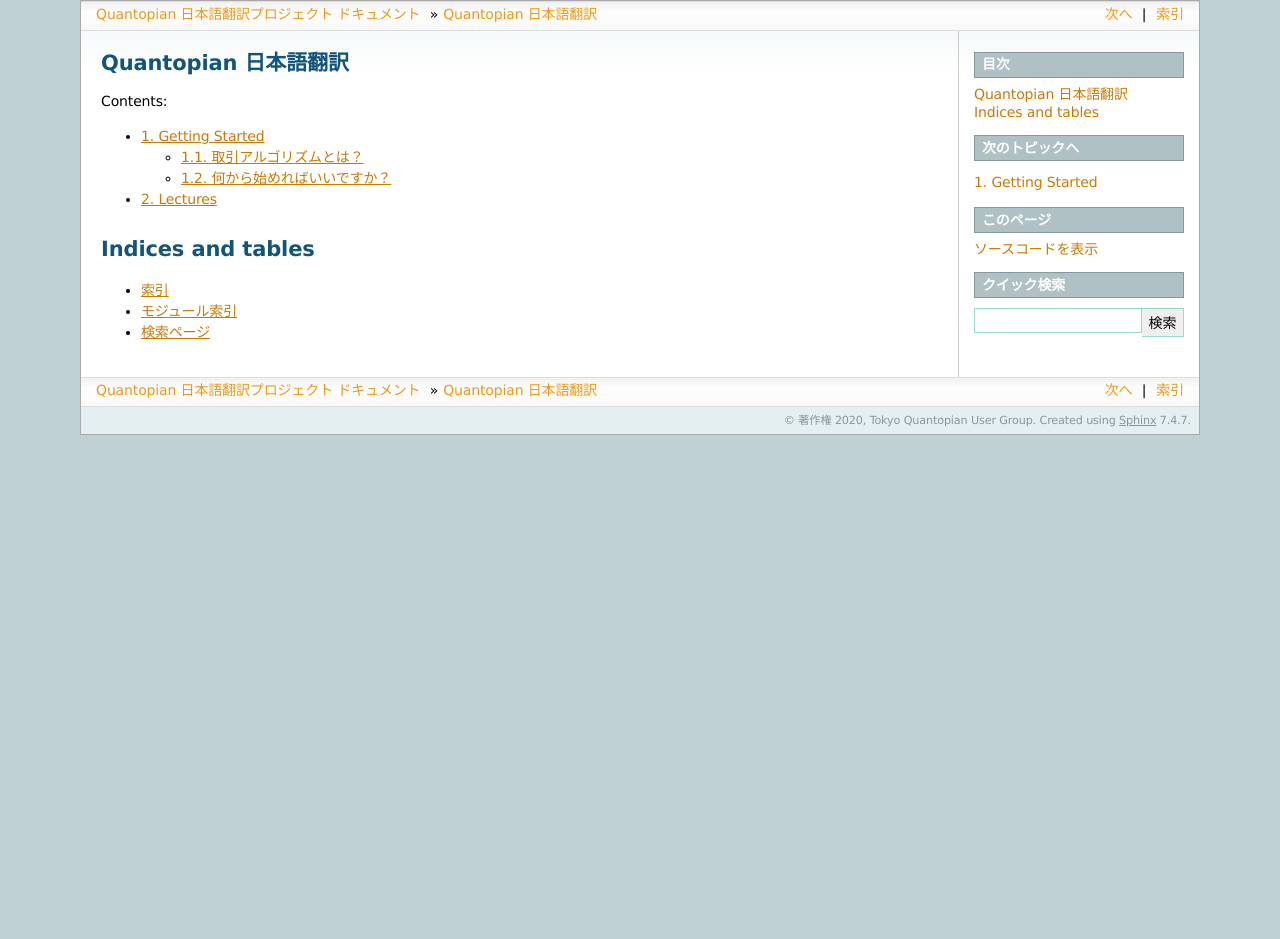
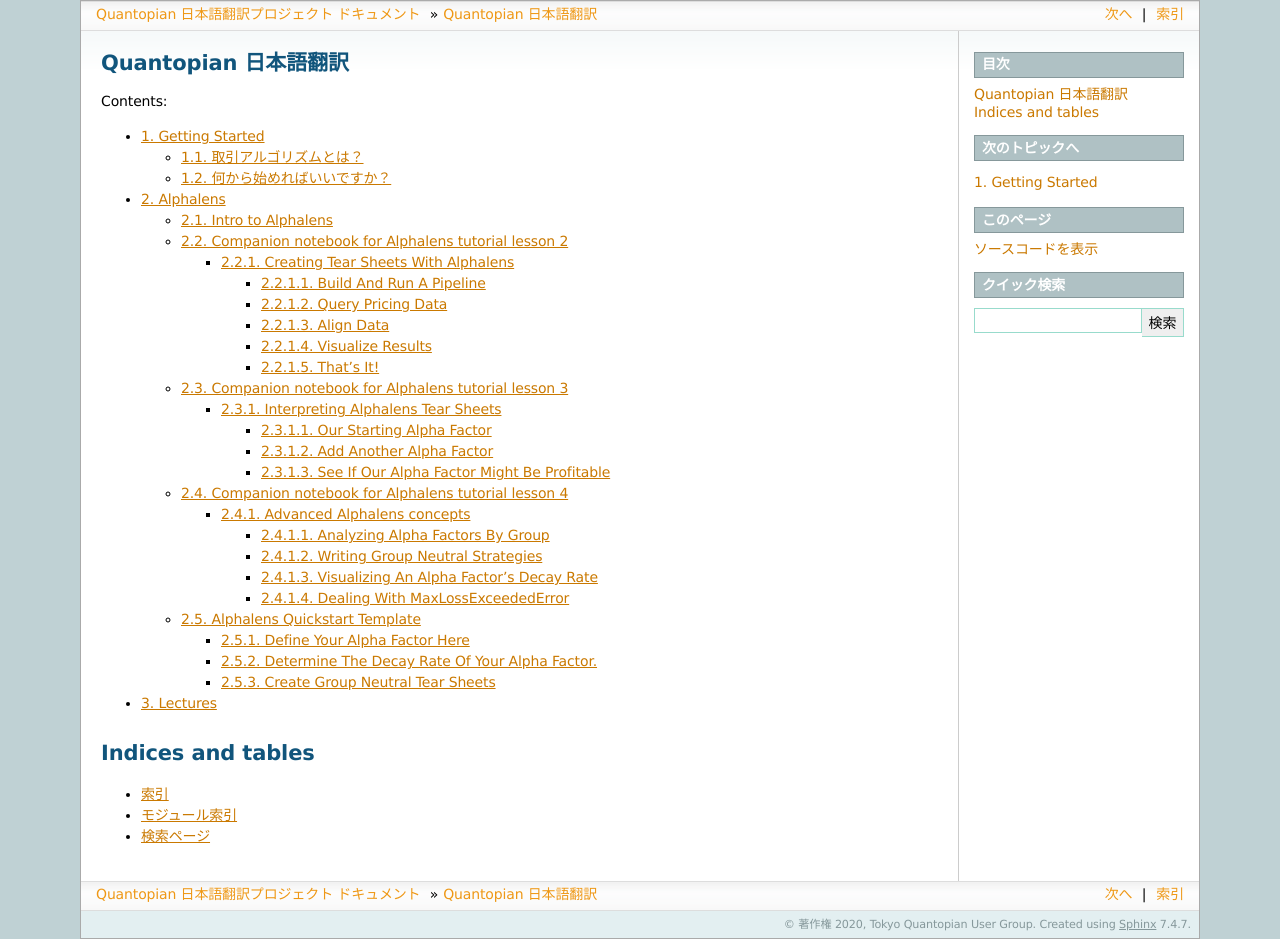
Before and after one commit to tokyoquantopian/quantopian-doc-ja, a Sphinx documentation site: the page built from source/index.rst, in a window 1280 px wide. Built offline with Sphinx 7.4.7, drawn with Linux system fonts in a browser that asks for light colours; before the commit the page ends 900 px from its top, so only the background shows below that; some of the changed lines change nothing that is shown.

Commit message:
Got all the rst files to tranlate

```diff
--- /dev/null
+++ b/source/tutorial/3_alphalens_lesson_1.rst
@@ -0,0 +1,5 @@
+
+Intro to Alphalens
+===================
+
+Welcome to the Alphalens Tutorial! This tutorial assumes that you have completed the Getting Started and Pipeline API tutorials.
--- /dev/null
+++ b/source/tutorial/3_alphalens_lesson_2.rst
@@ -0,0 +1,113 @@
+Companion notebook for Alphalens tutorial lesson 2
+^^^^^^^^^^^^^^^^^^^^^^^^^^^^^^^^^^^^^^^^^^^^^^^^^^
+
+Creating Tear Sheets With Alphalens
+===================================
+
+In the previous lesson, you learned what Alphalens is. In this lesson,
+you will learn a four step process for how to use it:
+
+1. Express an alpha factor and define a trading universe by creating and
+   running a Pipeline over a certain time period.
+2. Query pricing data for the assets in our universe during that same
+   time period with ``get_pricing()``.
+3. Align the alpha factor data with the pricing data with
+   ``get_clean_factor_and_forward_returns()``.
+4. Visualize how well our alpha factor predicts future price movements
+   with ``create_full_tear_sheet()``.
+
+Build And Run A Pipeline
+------------------------
+
+Execute the following code to express an alpha factor based on asset
+growth, then run it with ``run_pipeline()``
+
+.. code:: ipython3
+
+    from quantopian.pipeline import Pipeline
+    from quantopian.pipeline.data import factset
+    from quantopian.research import run_pipeline
+    from quantopian.pipeline.filters import QTradableStocksUS
+
+    def make_pipeline():
+
+        # Measures a company's asset growth rate.
+        asset_growth = factset.Fundamentals.assets_gr_qf.latest
+
+        return Pipeline(
+            columns = {'Asset Growth': asset_growth},
+            screen = QTradableStocksUS() & asset_growth.notnull()
+        )
+
+    pipeline_output = run_pipeline(pipeline=make_pipeline(), start_date='2014-1-1', end_date='2016-1-1')
+
+    # Show the first 5 rows of factor_data
+    pipeline_output.head(5)
+
+Query Pricing Data
+------------------
+
+Now that we have factor data, let’s get pricing data for the same time
+period. ``get_pricing()`` returns pricing data for a list of assets over
+a specified time period. It requires four arguments: - A list of assets
+for which we want pricing. - A start date - An end date - Whether to use
+open, high, low or close pricing.
+
+Execute the following cell to get pricing data.
+
+.. code:: ipython3
+
+    pricing_data = get_pricing(
+        symbols=pipeline_output.index.levels[1], # Finds all assets that appear at least once in "factor_data"
+        start_date='2014-1-1',
+        end_date='2016-2-1', # must be after run_pipeline()'s end date. Explained more in lesson 4
+        fields='open_price' # Generally, you should use open pricing.
+    )
+
+    # Show the first 5 rows of pricing_data
+    pricing_data.head(5)
+
+Align Data
+----------
+
+``get_clean_factor_and_forward_returns()`` aligns the factor data
+created by ``run_pipeline()`` with the pricing data created by
+``get_pricing()``, and returns an object suitable for analysis with
+Alphalens’ charting functions. It requires two arguments: - The factor
+data we created with ``run_pipeline()``. - The pricing data we created
+with ``get_pricing()``.
+
+Execute the following cell to align the factor data with the pricing
+data.
+
+.. code:: ipython3
+
+    from alphalens.utils import get_clean_factor_and_forward_returns
+
+    factor_data = get_clean_factor_and_forward_returns(
+        factor=pipeline_output,
+        prices=pricing_data
+    )
+
+    # Show the first 5 rows of merged_data
+    factor_data.head(5)
+
+Visualize Results
+-----------------
+
+Finally, execute the following cell to pass the output of
+``get_clean_factor_and_forward_returns()`` to a function called
+``create_full_tear_sheet()``. This will create whats known as a tear
+sheet.
+
+.. code:: ipython3
+
+    from alphalens.tears import create_full_tear_sheet
+
+    create_full_tear_sheet(factor_data)
+
+That’s It!
+----------
+
+In the next lesson, we will show you how to interpret the charts
+produced by ``create_full_tear_sheet()``.
--- /dev/null
+++ b/source/tutorial/3_alphalens_lesson_3.rst
@@ -0,0 +1,188 @@
+Companion notebook for Alphalens tutorial lesson 3
+^^^^^^^^^^^^^^^^^^^^^^^^^^^^^^^^^^^^^^^^^^^^^^^^^^
+
+Interpreting Alphalens Tear Sheets
+==================================
+
+In the previous lesson, you learned how to query and process data so
+that we can analyze it with Alphalens tear sheets. In this lesson, you
+will experience a few iterations of the alpha discovery phase of the
+`quant
+workflow <https://blog.quantopian.com/a-professional-quant-equity-workflow/>`__
+by analyzing those tear sheets.
+
+In this lesson, we will:
+
+1. Analyze how well an alpha factor predicts future price movements with
+   ``create_information_tear_sheet()``.
+2. Try to improve our original alpha factor by combining it with another
+   alpha factor.
+3. Preview how profitable our alpha factor might be with
+   ``create_returns_tear_sheet()``.
+
+Our Starting Alpha Factor
+~~~~~~~~~~~~~~~~~~~~~~~~~
+
+The following code expresses an alpha factor based on a company’s net
+income and market cap, then creates an information tear sheet for that
+alpha factor. We will start analyzing the alpha factor by looking at
+it’s information coefficient (IC). The IC is a number ranging from -1,
+to 1, which quantifies the predictiveness of an alpha factor. Any number
+above 0 is considered somewhat predictive.
+
+The first number you should look at is the IC mean, which is an alpha
+factor’s average IC over a given time period. You want your factor’s IC
+Mean to be as high as possible. Generally speaking, a factor is worth
+investigating if it has an IC mean over 0. If it has an IC mean close to
+.1 (or higher) over a large trading universe, that factor is probably
+**exceptionally good**. In fact, you might want to check to make sure
+there isn’t some lookahead bias if your alpha factor’s IC mean is over
+.1
+
+**Run the cell below to create an information tear sheet for our alpha
+factor. Notice how the IC Mean figures (the first numbers on the first
+chart) are all positive. That is a good sign!**
+
+.. code:: ipython3
+
+    from quantopian.pipeline.data import factset
+    from quantopian.pipeline import Pipeline
+    from quantopian.research import run_pipeline
+    from quantopian.pipeline.factors import CustomFactor, SimpleMovingAverage
+    from quantopian.pipeline.filters import QTradableStocksUS
+    from alphalens.tears import create_information_tear_sheet
+    from alphalens.utils import get_clean_factor_and_forward_returns
+
+
+    def make_pipeline():
+
+        # 1 year moving average of year over year net income
+        net_income_moving_average = SimpleMovingAverage(
+            inputs=[factset.Fundamentals.net_inc_af],
+            window_length=252
+        )
+
+        # 1 year moving average of market cap
+        market_cap_moving_average = SimpleMovingAverage(
+            inputs=[factset.Fundamentals.mkt_val],
+            window_length=252
+        )
+
+        average_market_cap_per_net_income = (market_cap_moving_average / net_income_moving_average)
+
+        # the last quarter's net income
+        net_income = factset.Fundamentals.net_inc_qf.latest
+
+        projected_market_cap = average_market_cap_per_net_income * net_income
+
+        return Pipeline(
+            columns = {'projected_market_cap': projected_market_cap},
+            screen = QTradableStocksUS() & projected_market_cap.notnull()
+        )
+
+
+    pipeline_output = run_pipeline(make_pipeline(), '2010-1-1', '2012-1-1')
+    pricing_data = get_pricing(pipeline_output.index.levels[1], '2010-1-1', '2012-2-1', fields='open_price')
+    factor_data = get_clean_factor_and_forward_returns(pipeline_output, pricing_data)
+
+    create_information_tear_sheet(factor_data)
+
+Add Another Alpha Factor
+~~~~~~~~~~~~~~~~~~~~~~~~
+
+**Alphalens is useful for identifying alpha factors that aren’t
+predictive early in the quant workflow. This allows you to avoid wasting
+time running a full backtest on a factor that could have been discarded
+earlier in the process.**
+
+Run the following cell to express another alpha factor called
+``price_to_book``, combine it with ``projected_market_cap`` using
+zscores and winsorization, then creates another information tearsheet
+based on our new (and hopefully improved) alpha factor.
+
+Notice how the IC figures are lower than they were in the first chart.
+That means the factor we added is making our predictions worse!
+
+.. code:: ipython3
+
+    def make_pipeline():
+
+        net_income_moving_average = SimpleMovingAverage( # 1 year moving average of year over year net income
+            inputs=[factset.Fundamentals.net_inc_af],
+            window_length=252
+        )
+
+        market_cap_moving_average = SimpleMovingAverage( # 1 year moving average of market cap
+            inputs=[factset.Fundamentals.mkt_val],
+            window_length=252
+        )
+
+        average_market_cap_per_net_income = (market_cap_moving_average / net_income_moving_average)
+
+        net_income = factset.Fundamentals.net_inc_qf.latest # the last quarter's net income
+
+        projected_market_cap = average_market_cap_per_net_income * net_income
+
+        price_to_book = factset.Fundamentals.pbk_qf.latest
+
+        factor_to_analyze = projected_market_cap.zscore() + price_to_book.zscore()
+
+        return Pipeline(
+            columns = {'factor_to_analyze': factor_to_analyze},
+            screen = QTradableStocksUS() & factor_to_analyze.notnull()
+        )
+
+
+
+    pipeline_output = run_pipeline(make_pipeline(), '2010-1-1', '2012-1-1')
+    pricing_data = get_pricing(pipeline_output.index.levels[1], '2010-1-1', '2012-2-1', fields='open_price')
+    new_factor_data = get_clean_factor_and_forward_returns(pipeline_output, pricing_data)
+
+    create_information_tear_sheet(new_factor_data)
+
+See If Our Alpha Factor Might Be Profitable
+~~~~~~~~~~~~~~~~~~~~~~~~~~~~~~~~~~~~~~~~~~~
+
+We found that the first iteration of our alpha factor had more
+predictive value than the second one. Let’s see if the original alpha
+factor might make any money.
+
+``create_returns_tear_sheet()`` splits your universe into quantiles,
+then shows the returns generated by each quantile over different time
+periods. Quantile 1 is the 20% of assets with the lowest alpha factor
+values, and quantile 5 is the highest 20%.
+
+This function creates six types of charts, but the two most important
+ones are:
+
+-  **Mean period-wise returns by factor quantile:** This chart shows the
+   average return for each quantile in your universe, per time period.
+   You want the quantiles on the right to have higher average returns
+   than the quantiles on the left.
+-  **Cumulative return by quantile:** This chart shows you how each
+   quantile performed over time. You want to see quantile 1 consistently
+   performing the worst, quantile 5 consistently performing the best,
+   and the other quantiles in the middle.
+
+**Run the following cell, and notice how quantile 5 doesn’t have the
+highest returns. Ideally, you want quantile 1 to have the lowest
+returns, and quantile 5 to have the highest returns. This tear sheet is
+telling us we still have work to do!**
+
+.. code:: ipython3
+
+    from alphalens.tears import create_returns_tear_sheet
+
+    create_returns_tear_sheet(factor_data)
+
+In this lesson, you experienced a few cycles of the alpha discovery
+stage of the quant worfklow. Making good alpha factors isn’t easy, but
+Alphalens allows you to iterate through them quickly to find out if
+you’re on the right track! You can usually improve existing alpha
+factors in some way by getting creative with moving averages, looking
+for trend reversals, or any number of other stratgies.
+
+Try looking around `Quantopian’s
+forums <https://www.quantopian.com/posts>`__, or reading academic papers
+for inspiration. **This is where you get to be creative!** In the next
+lesson, we’ll discuss advanced Alphalens concepts.
--- /dev/null
+++ b/source/tutorial/3_alphalens_lesson_4.rst
@@ -0,0 +1,228 @@
+Companion notebook for Alphalens tutorial lesson 4
+^^^^^^^^^^^^^^^^^^^^^^^^^^^^^^^^^^^^^^^^^^^^^^^^^^
+
+Advanced Alphalens concepts
+===========================
+
+You’ve learned the basics of using Alphalens. This lesson explores the
+following advanced Alphalens concepts:
+
+1. Determining how far an alpha factor’s decay rate.
+2. Dealing with a common Alphalens error named MaxLossExceededError.
+3. Grouping assets by sector, then analyzing each sector individually.
+4. Writing group neutral strategies.
+
+**All sections of this lesson will use the data produced by the Pipeline
+created in the following cell. Please run it.**
+
+**Important note**: Until this lesson, we passed the output of
+``run_pipeline()`` to ``get_clean_factor_and_forward_returns()`` without
+any changes. This was possible because the previous lessons’ Pipelines
+only returned one column. This lesson’s Pipeline returns two columns,
+which means we need to *specify the column* we’re passing as factor
+data. Look for commented code near
+``get_clean_factor_and_forward_returns()`` in the following cell to see
+how to do this.
+
+.. code:: ipython3
+
+    from quantopian.pipeline import Pipeline
+    from quantopian.pipeline.data import factset
+    from quantopian.research import run_pipeline
+    from quantopian.pipeline.filters import QTradableStocksUS
+    from quantopian.pipeline.classifiers.fundamentals import Sector
+    from alphalens.utils import get_clean_factor_and_forward_returns
+
+
+    def make_pipeline():
+
+        change_in_working_capital = factset.Fundamentals.wkcap_chg_qf.latest
+        ciwc_processed = change_in_working_capital.winsorize(.2, .98).zscore()
+
+        sales_per_working_capital = factset.Fundamentals.sales_wkcap_qf.latest
+        spwc_processed = sales_per_working_capital.winsorize(.2, .98).zscore()
+
+        factor_to_analyze = (ciwc_processed + spwc_processed).zscore()
+
+        sector = Sector()
+
+        return Pipeline(
+            columns = {
+                'factor_to_analyze': factor_to_analyze,
+                'sector': sector,
+            },
+            screen = (
+                QTradableStocksUS()
+                & factor_to_analyze.notnull()
+                & sector.notnull()
+            )
+        )
+
+
+    pipeline_output = run_pipeline(make_pipeline(), '2013-1-1', '2014-1-1')
+    pricing_data = get_pricing(pipeline_output.index.levels[1], '2013-1-1', '2014-3-1', fields='open_price')
+
+
+    factor_data = get_clean_factor_and_forward_returns(
+        pipeline_output['factor_to_analyze'], # How to analyze a specific pipeline column with Alphalens
+        pricing_data,
+        periods=range(1,32,3)
+    )
+
+Analyzing Alpha Factors By Group
+--------------------------------
+
+Alphalens allows you to group assets using a classifier. A common use
+case for this is creating a classifier that specifies which sector each
+equity belongs to, then comparing your alpha factor’s returns among
+sectors.
+
+You can group assets by any classifier, but sector is most common. The
+Pipeline in the first cell of this lesson returns a column named
+``sector``, whose values represent the corresponding Morningstar sector
+code. All we have to do now is pass that column to the ``groupby``
+argument of ``get_clean_factor_and_forward_returns()``
+
+**Run the following cell, and notice the charts at the bottom of the
+tear sheet showing how our factor performs in different sectors.**
+
+.. code:: ipython3
+
+    from alphalens.tears import create_returns_tear_sheet
+
+    sector_labels, sector_labels[-1] = dict(Sector.SECTOR_NAMES), "Unknown"
+
+    factor_data = get_clean_factor_and_forward_returns(
+        factor=pipeline_output['factor_to_analyze'],
+        prices=pricing_data,
+        groupby=pipeline_output['sector'],
+        groupby_labels=sector_labels,
+    )
+
+    create_returns_tear_sheet(factor_data=factor_data, by_group=True)
+
+Writing Group Neutral Strategies
+--------------------------------
+
+Not only does Alphalens allow us to simulate how our alpha factor would
+perform in a long/short trading strategy, it also allows us to simulate
+how it would do if we went long/short on every group!
+
+Grouping by sector, and going long/short on each sector allows you to
+limit exposure to the overall movement of sectors. For example, you may
+have noticed in step three of this tutorial, that certain sectors had
+all positive returns, or all negative returns. That information isn’t
+useful to us, because that just means the sector group outperformed (or
+underperformed) the market; it doesn’t give us any insight into how our
+factor performs within that sector.
+
+Since we grouped our assets by sector in the previous cell, going group
+neutral is easy; just make the two following changes: - Pass
+``binning_by_group=True`` as an argument to
+``get_clean_factor_and_forward_returns()``. - Pass
+``group_neutral=True`` as an argument to ``create_full_tear_sheet()``.
+
+**The following cell has made the approriate changes. Try running it and
+notice how the results differ from the previous cell.**
+
+.. code:: ipython3
+
+    factor_data = get_clean_factor_and_forward_returns(
+        pipeline_output['factor_to_analyze'],
+        prices=pricing_data,
+        groupby=pipeline_output['sector'],
+        groupby_labels=sector_labels,
+        binning_by_group=True,
+    )
+
+    create_returns_tear_sheet(factor_data, by_group=True, group_neutral=True)
+
+Visualizing An Alpha Factor’s Decay Rate
+----------------------------------------
+
+A lot of fundamental data only comes out 4 times a year in quarterly
+reports. Because of this low frequency, it can be useful to increase the
+amount of time ``get_clean_factor_and_forward_returns()`` looks into the
+future to calculate returns.
+
+**Tip:** A month usually has 21 trading days, a quarter usually has 63
+trading days, and a year usually has 252 trading days.
+
+Let’s say you’re creating a strategy that buys stock in companies with
+rising profits (data that is released every 63 trading days). Would you
+only look 10 days into the future to analyze that factor? Probably not!
+But how do you decide how far to look forward?
+
+**Run the following cell to chart our alpha factor’s IC mean over time.
+The point where the line dips below 0 represents when our alpha factor’s
+predictions stop being useful.**
+
+.. code:: ipython3
+
+    from alphalens.performance import mean_information_coefficient
+    mean_information_coefficient(factor_data).plot(title="IC Decay");
+
+What do you think the chart will look like if we calculate the IC a full
+year into the future?
+
+*Hint*: This is a setup for section two of this lesson.
+
+.. code:: ipython3
+
+    factor_data = get_clean_factor_and_forward_returns(
+        pipeline_output['factor_to_analyze'],
+        pricing_data,
+        periods=range(1,252,20) # The third argument to the range statement changes the "step" of the range
+    )
+
+    mean_information_coefficient(factor_data).plot()
+
+Dealing With MaxLossExceededError
+---------------------------------
+
+Oh no! What does ``MaxLossExceededError`` mean?
+
+``get_clean_factor_and_forward_returns()`` looks at how alpha factor
+data affects pricing data *in the future*. This means we need our
+pricing data to go further into the future than our alpha factor data
+**by at least as long as our forward looking period.**
+
+In this case, we’ll change ``get_pricing()``\ ’s ``end_date`` to be at
+least a year after ``run_pipeline()``\ ’s ``end_date``.
+
+**Run the following cell to make those changes. As you can see, this
+alpha factor’s IC decays quickly after a quarter, but comes back even
+stronger six months into the future. Interesting!**
+
+.. code:: ipython3
+
+    pipeline_output = run_pipeline(
+        make_pipeline(),
+        start_date='2013-1-1',
+        end_date='2014-1-1' #  *** NOTE *** Our factor data ends in 2014
+    )
+
+    pricing_data = get_pricing(
+        pipeline_output.index.levels[1],
+        start_date='2013-1-1',
+        end_date='2015-2-1', # *** NOTE *** Our pricing data ends in 2015
+        fields='open_price'
+    )
+
+    factor_data = get_clean_factor_and_forward_returns(
+        pipeline_output['factor_to_analyze'],
+        pricing_data,
+        periods=range(1,252,20) # Change the step to 10 or more for long look forward periods to save time
+    )
+
+    mean_information_coefficient(factor_data).plot()
+
+*Note: MaxLossExceededError has two possible causes; forward returns
+computation and binning. We showed you how to fix forward returns
+computation here because it is much more common. Try passing
+``quantiles=None`` and ``bins=5`` if you get MaxLossExceededError
+because of binning.*
+
+That’s it! This tutorial got you started with Alphalens, but there’s so
+much more to it. Check out our `API
+docs <http://quantopian.github.io/alphalens/>`__ to see the rest!
--- /dev/null
+++ b/source/tutorial/3_alphalens_lesson_5.rst
@@ -0,0 +1,75 @@
+Alphalens Quickstart Template
+=============================
+
+.. code:: ipython3
+
+    from quantopian.pipeline import Pipeline
+    from quantopian.research import run_pipeline
+    from quantopian.pipeline.filters import QTradableStocksUS
+    from quantopian.pipeline.data import factset, USEquityPricing
+    from quantopian.pipeline.classifiers.fundamentals import Sector
+    from quantopian.pipeline.factors import Returns, SimpleMovingAverage, CustomFactor, RSI
+
+    from alphalens.performance import mean_information_coefficient
+    from alphalens.utils import get_clean_factor_and_forward_returns
+    from alphalens.tears import create_information_tear_sheet, create_returns_tear_sheet
+
+Define Your Alpha Factor Here
+-----------------------------
+
+Spend your time in this cell, creating good factors. Then simply run the
+rest of the notebook to analyze ``factor_to_analyze``!
+
+.. code:: ipython3
+
+    def make_pipeline():
+
+        assets_moving_average = SimpleMovingAverage(inputs=[factset.Fundamentals.assets], window_length=252)
+        current_assets = factset.Fundamentals.assets.latest
+
+        factor_to_analyze = (current_assets - assets_moving_average)
+
+        sector = Sector()
+
+        return Pipeline(
+            columns = {'factor_to_analyze': factor_to_analyze, 'sector': sector},
+            screen = QTradableStocksUS() & factor_to_analyze.notnull() & sector.notnull()
+        )
+
+    factor_data = run_pipeline(make_pipeline(), '2015-1-1', '2016-1-1')
+    pricing_data = get_pricing(factor_data.index.levels[1], '2015-1-1', '2016-6-1', fields='open_price')
+
+Determine The Decay Rate Of Your Alpha Factor.
+----------------------------------------------
+
+.. code:: ipython3
+
+    longest_look_forward_period = 63 # week = 5, month = 21, quarter = 63, year = 252
+    range_step = 5
+
+    merged_data = get_clean_factor_and_forward_returns(
+        factor = factor_data['factor_to_analyze'],
+        prices = pricing_data,
+        periods = range(1, longest_look_forward_period, range_step)
+    )
+
+    mean_information_coefficient(merged_data).plot(title="IC Decay")
+
+Create Group Neutral Tear Sheets
+--------------------------------
+
+.. code:: ipython3
+
+    sector_labels, sector_labels[-1] = dict(Sector.SECTOR_NAMES), "Unknown"
+
+    merged_data = get_clean_factor_and_forward_returns(
+        factor = factor_data['factor_to_analyze'],
+        prices = pricing_data,
+        groupby = factor_data['sector'],
+        groupby_labels = sector_labels,
+        binning_by_group = True,
+        periods = (1,5,10)
+    )
+
+    create_information_tear_sheet(merged_data, by_group=True, group_neutral=True)
+    create_returns_tear_sheet(merged_data, by_group=True, group_neutral=True)
--- a/source/tutorial/index.rst
+++ b/source/tutorial/index.rst
@@ -9,3 +9,18 @@
    :caption: Contents:
 
    1_getting_started_lesson1
+
+
+==========
+Alphalens
+==========
+
+.. toctree::
+   :maxdepth: 2
+   :caption: Contents:
+
+   3_alphalens_lesson_1.rst
+   3_alphalens_lesson_2.rst
+   3_alphalens_lesson_3.rst
+   3_alphalens_lesson_4.rst
+   3_alphalens_lesson_5.rst
```
